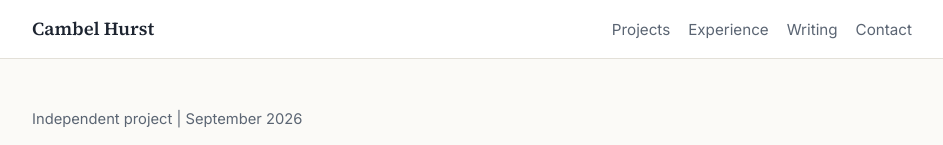
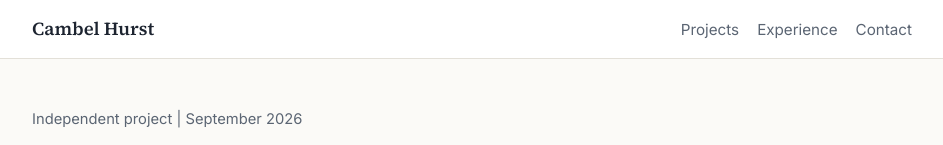
Before and after one commit to cambelh07-glitch/cambelh07-glitch.github.io, a plain HTML site: page projects/nova-transit-access.html in a window 1280 px wide. Shown: the top 145 px of the page, without its empty margins (168-1111 px from the left). Drawn offline with Linux system fonts and the light colour scheme.

Commit message:
Remove Writing link from project page navigation

```diff
--- a/projects/nova-transit-access.html
+++ b/projects/nova-transit-access.html
@@ -18,7 +18,6 @@
     <nav class="nav">
       <a href="../index.html#projects">Projects</a>
       <a href="../index.html#experience">Experience</a>
-      <a href="../index.html#writing">Writing</a>
       <a href="../index.html#contact">Contact</a>
     </nav>
   </div>
```
